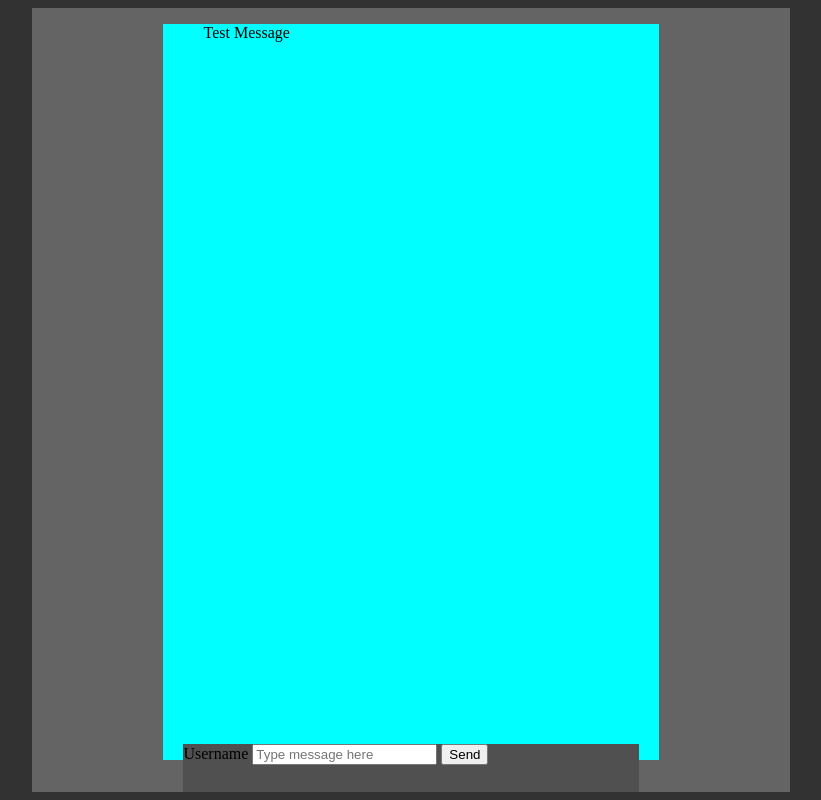
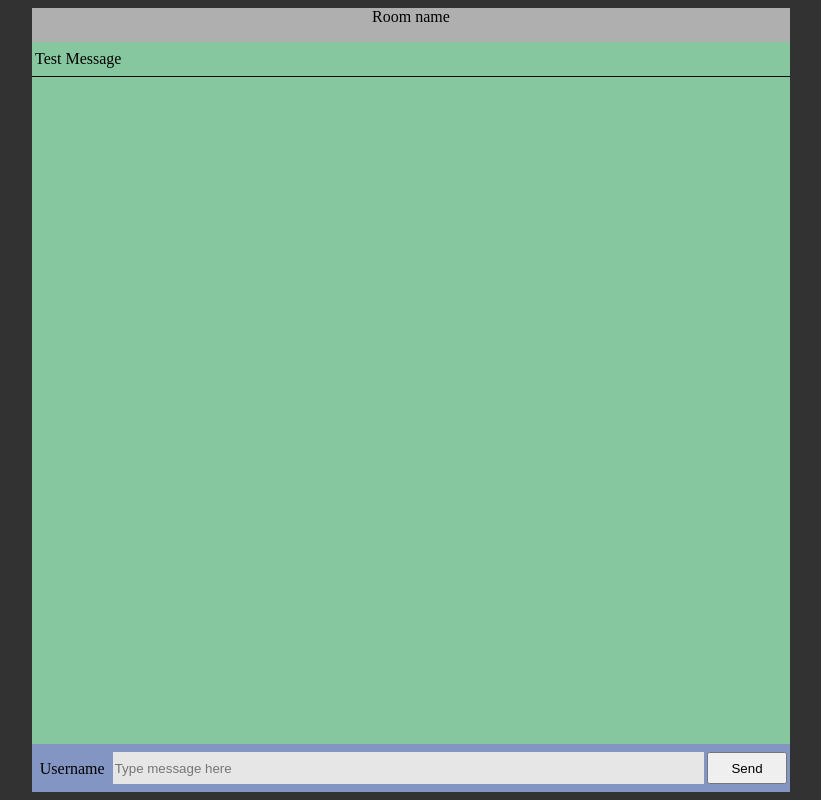
Before and after one commit to Dragontalker/mysql-socketio-chat-room, a website: page public/chatroom.html in a window 1280 px wide. Shown: the whole page, without its empty margins (229-1050 px from the left). Drawn offline with Linux system fonts and the light colour scheme; no server answers.

Commit message:
Added basic parts of chatroom page

```diff
--- a/public/assets/CSS/chatroom.css
+++ b/public/assets/CSS/chatroom.css
@@ -8,7 +8,7 @@ body {
 
 .container {
   margin: 0;
-  background-color: rgb(100,100,100);
+  background-color: rgb(175, 175, 175);
   display: flex;
   flex-direction: column;
   align-items: center;
@@ -21,14 +21,43 @@ body {
 .msg-list {
   list-style-type: none;
   height: calc(98vh - 3rem);
-  background-color: aqua;
-  width: inherit;
+  background-color: rgb(135, 199, 159);
+  width: 100%;
+  padding-left: 0;
+}
+
+.msg-list > li {
+  padding: 0.5rem 0.2rem;
+  border-bottom: 1px solid rgb(10,10,10);
 }
 
 .msg-form {
-  background-color: rgb(80,80,80);
+  background-color: rgb(131, 149, 194);
   position: absolute;
-  height: 3rem;
-  width: inherit;
+  height: 2rem;
+  width: 100%;
   bottom: 0;
+  left: 0;
+  right: 0;
+  padding: 0.5rem 0;
+  display: flex;
 }
+
+.msg-form > span {
+  margin: 0.5rem;
+}
+
+.msg-form > input {
+  flex-grow: 1;
+  border: none;
+  background-color: rgb(230, 230, 230);
+}
+.msg-form > input:focus {
+  outline: none;
+  background-color: rgb(255, 255, 255);
+}
+
+.msg-form > button {
+  margin: 0 0.2rem;
+  width: 5rem;
+}
--- a/public/chatroom.html
+++ b/public/chatroom.html
@@ -12,6 +12,7 @@
 <body>
 
   <div class="container">
+    <div>Room name</div>
     <ul class="msg-list" id="msgList">
       <li>Test Message</li>
     </ul>
```
Also changed, not shown: public/noaccess.html (+5 -1 lines).
